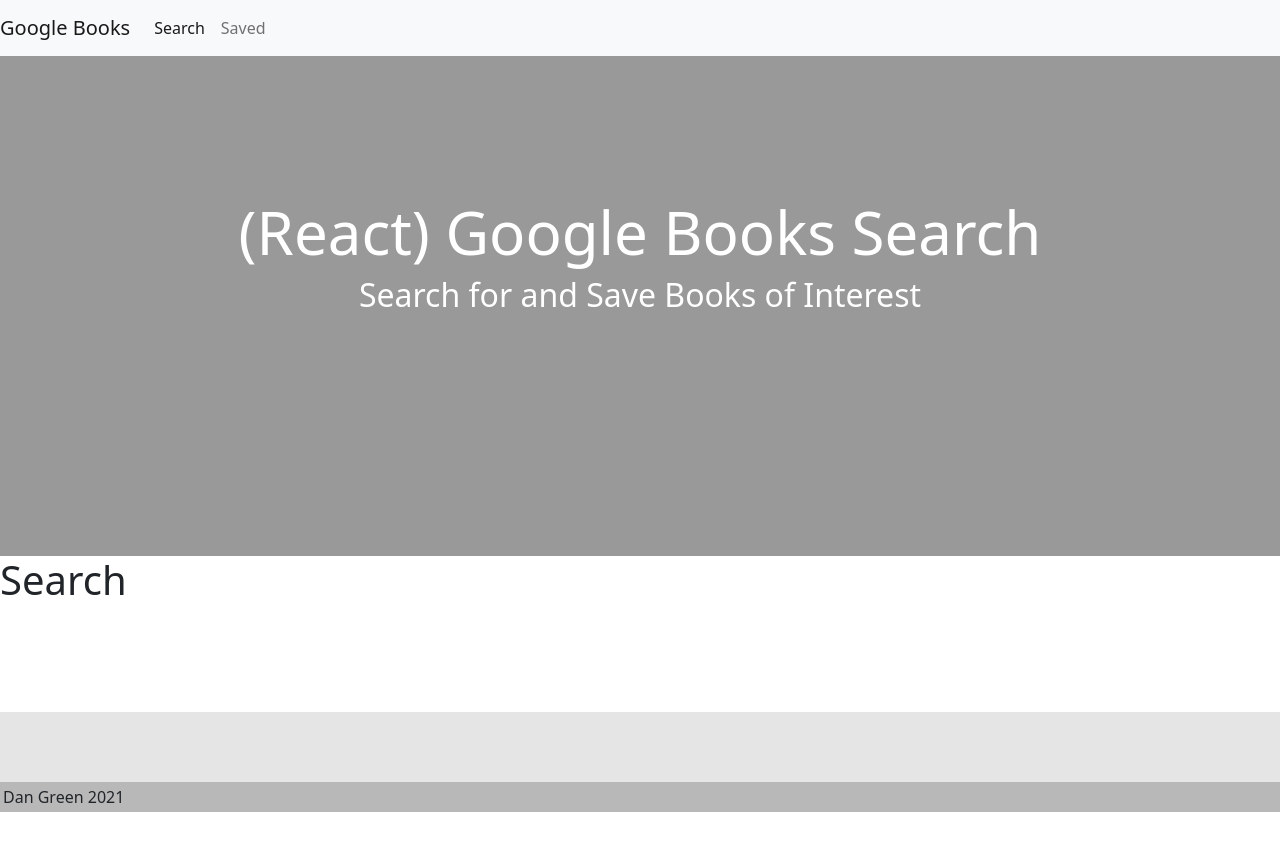
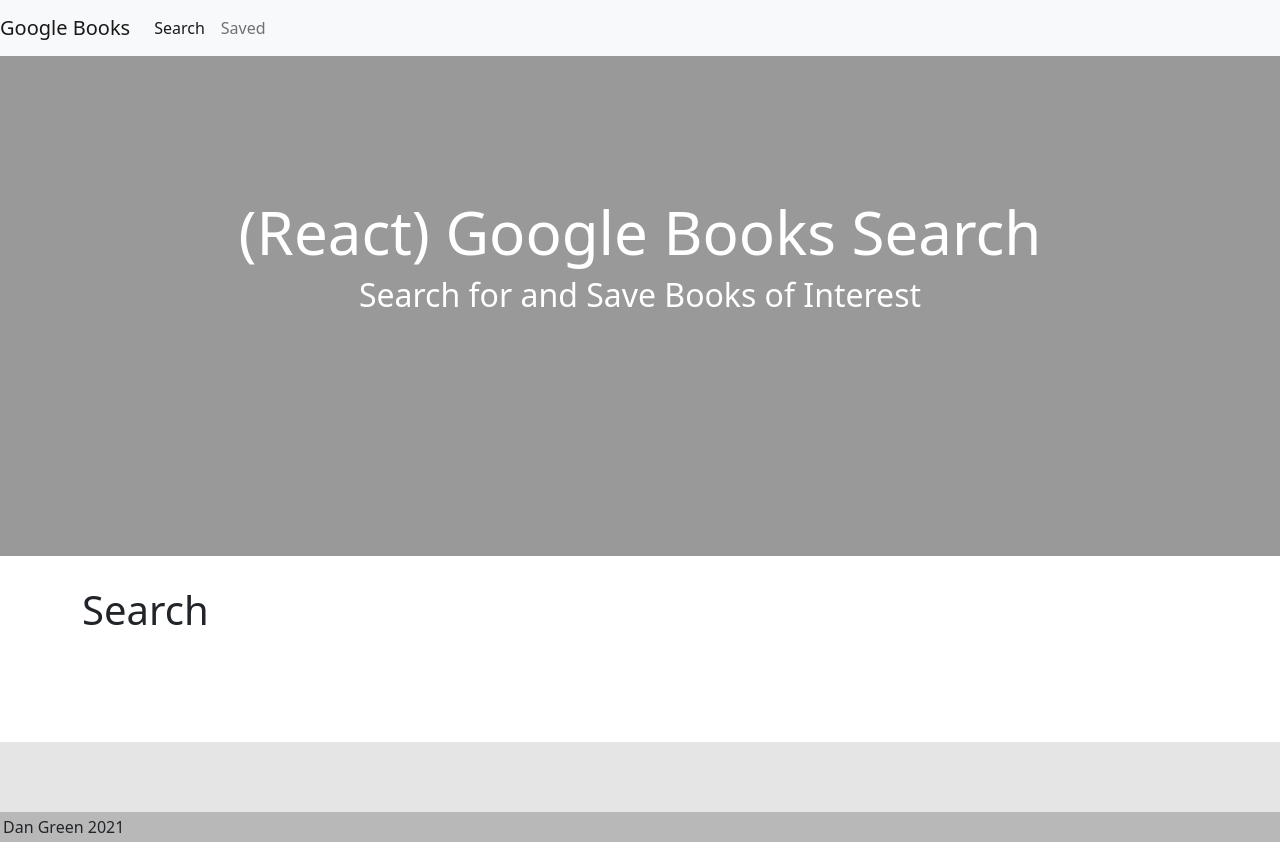
Before and after one commit to danielryangreen/book-search, a React (Create React App) app in the folder client/: page / in a window 1280 px wide. Before the commit the page ends 812 px from the top, so only its background shows below. Built offline with nearby package versions, Linux system fonts and the light colour scheme.

Commit message:
Add Container, Row, & Col components

```diff
--- /dev/null
+++ b/client/src/components/Col/index.js
@@ -0,0 +1,9 @@
+import React from "react";
+
+function Col(props) {
+  const size = props.size.split(" ").map(size => "col-" + size).join(" ");
+
+  return <div className={size}>{props.children}</div>;
+}
+
+export default Col;
--- /dev/null
+++ b/client/src/components/Container/index.js
@@ -0,0 +1,7 @@
+import React from "react";
+
+function Container(props) {
+  return <div className="container" style={props.style}>{props.children}</div>;
+}
+
+export default Container;
--- /dev/null
+++ b/client/src/components/Row/index.js
@@ -0,0 +1,7 @@
+import React from "react";
+
+function Row(props) {
+  return <div className="row">{props.children}</div>;
+}
+
+export default Row;
--- a/client/src/pages/Saved.js
+++ b/client/src/pages/Saved.js
@@ -1,5 +1,8 @@
 import React from "react";
 import Hero from "../components/Hero";
+import Container from "../components/Container";
+import Row from "../components/Row";
+import Col from "../components/Col";
 
 function Saved() {
   return (
@@ -8,7 +11,13 @@
         <h1>(React) Google Books Search</h1>
         <h2>Search for and Save Books of Interest</h2>
       </Hero>
-      <h1>Saved</h1>
+      <Container style={{ marginTop: 30 }}>
+        <Row>
+          <Col size="md-12">
+            <h1>Saved</h1>
+          </Col>
+        </Row>
+      </Container>
     </div>
   );
 }
--- a/client/src/pages/Search.js
+++ b/client/src/pages/Search.js
@@ -1,5 +1,8 @@
 import React from "react";
 import Hero from "../components/Hero";
+import Container from "../components/Container";
+import Row from "../components/Row";
+import Col from "../components/Col";
 
 function Search() {
   return (
@@ -8,7 +11,13 @@
         <h1>(React) Google Books Search</h1>
         <h2>Search for and Save Books of Interest</h2>
       </Hero>
-      <h1>Search</h1>
+      <Container style={{ marginTop: 30 }}>
+        <Row>
+          <Col size="md-12">
+            <h1>Search</h1>
+          </Col>
+        </Row>
+      </Container>
     </div>
   );
 }
```
Also changed, not shown: 8 other files (tests, documents, lock files or other folders).
